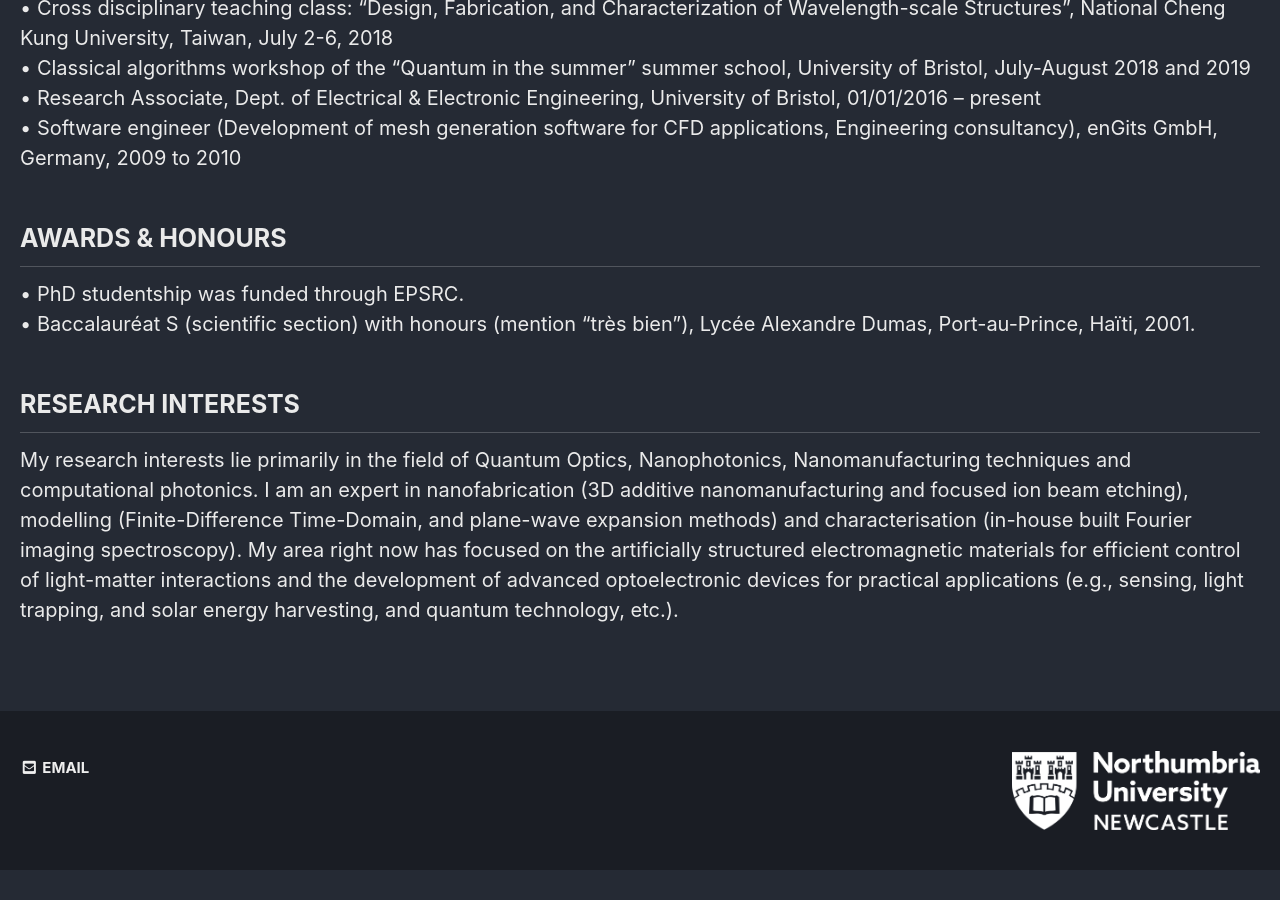
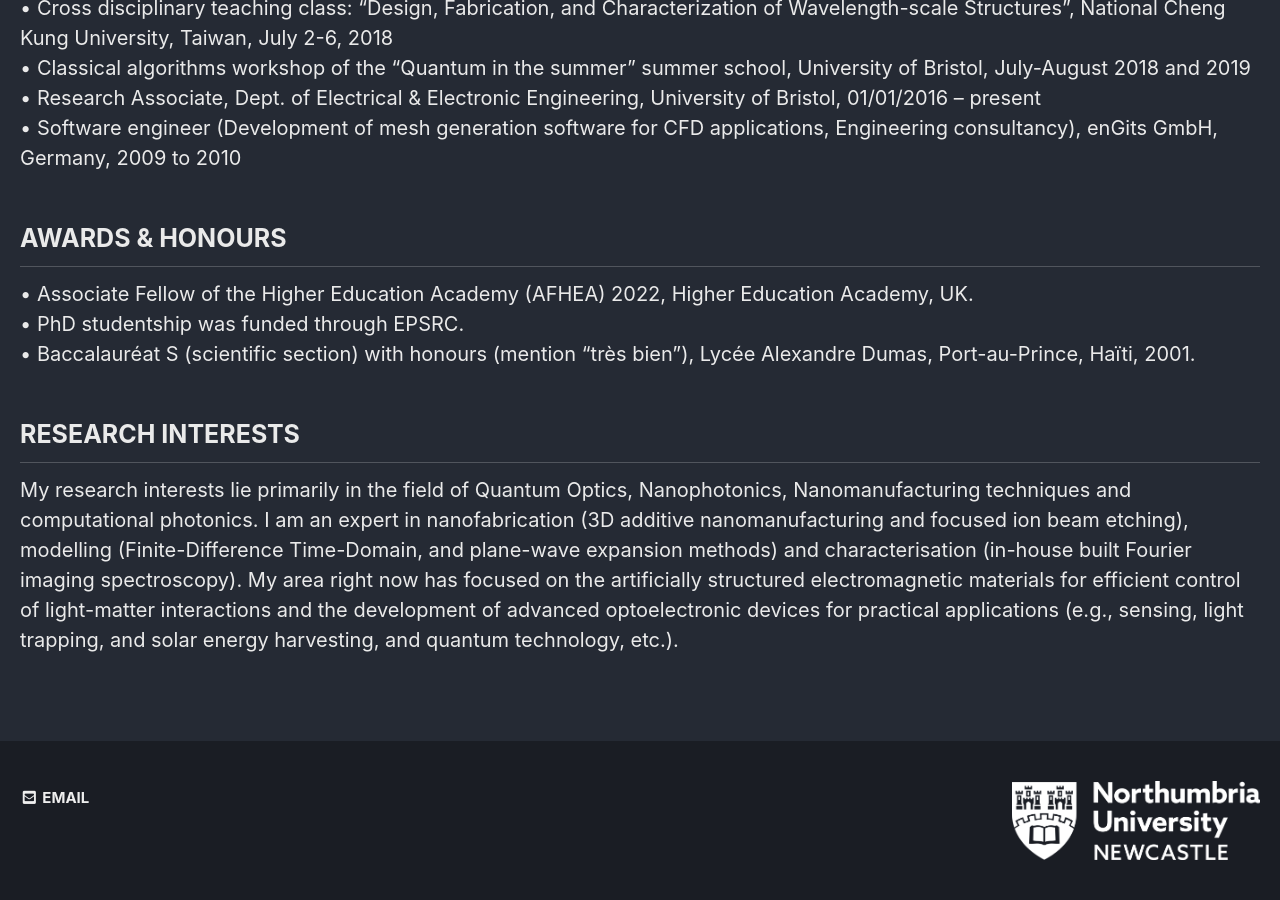
Before and after one commit to qubits/nanophotonicenglab.github.io, a Jekyll site: the page built from _pages/Mike-P-C-Taverne.md, in a window 1280 px wide and 900 px high, scrolled down 993 px. Built offline with Jekyll 4.4.1, drawn with Linux system fonts in a browser that asks for light colours; cached includes are drawn as plain includes; before the commit the page ends 1863 px from its top, so only the background shows below that.

Commit message:
Update Mike-P-C-Taverne.md

```diff
--- a/_pages/Mike-P-C-Taverne.md
+++ b/_pages/Mike-P-C-Taverne.md
@@ -31,7 +31,8 @@ Detailed profile
 •	Research Associate, Dept. of Electrical & Electronic Engineering, University of Bristol, 01/01/2016  –  present<br>
 •	Software engineer (Development of mesh generation software for CFD applications, Engineering consultancy), enGits GmbH, Germany, 2009 to 2010<br>
 ## AWARDS & HONOURS
-•	PhD studentship was funded through EPSRC.<br>
+•	Associate Fellow of the Higher Education Academy (AFHEA) 2022, Higher Education Academy, UK.<br>
+• PhD studentship was funded through EPSRC.<br>
 •	Baccalauréat S (scientific section) with honours (mention “très bien”), Lycée Alexandre Dumas, Port-au-Prince, Haïti, 2001.<br>
 ## RESEARCH INTERESTS
 My research interests lie primarily in the field of Quantum Optics, Nanophotonics, Nanomanufacturing techniques and computational photonics. I am an expert in nanofabrication (3D additive nanomanufacturing and focused ion beam etching), modelling (Finite-Difference Time-Domain, and plane-wave expansion methods) and characterisation (in-house built Fourier imaging spectroscopy). My area right now has focused on the artificially structured electromagnetic materials for efficient control of light-matter interactions and the development of advanced optoelectronic devices for practical applications (e.g., sensing, light trapping, and solar energy harvesting, and quantum technology, etc.).
```
